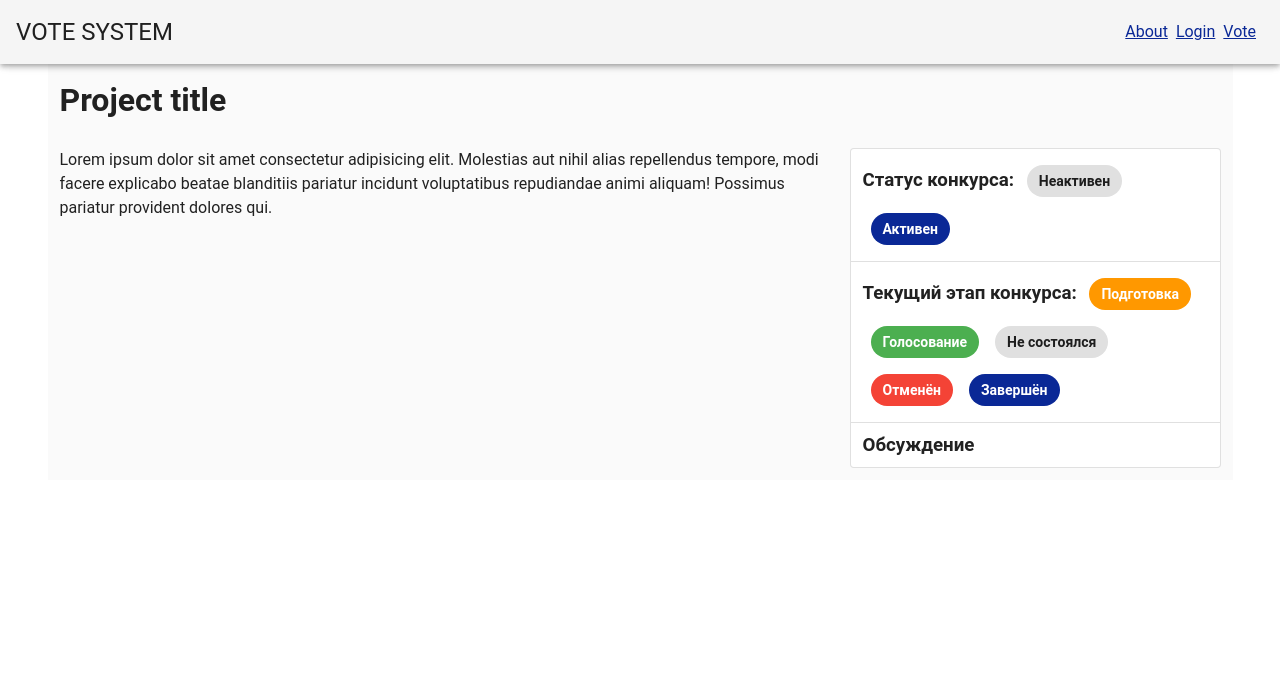
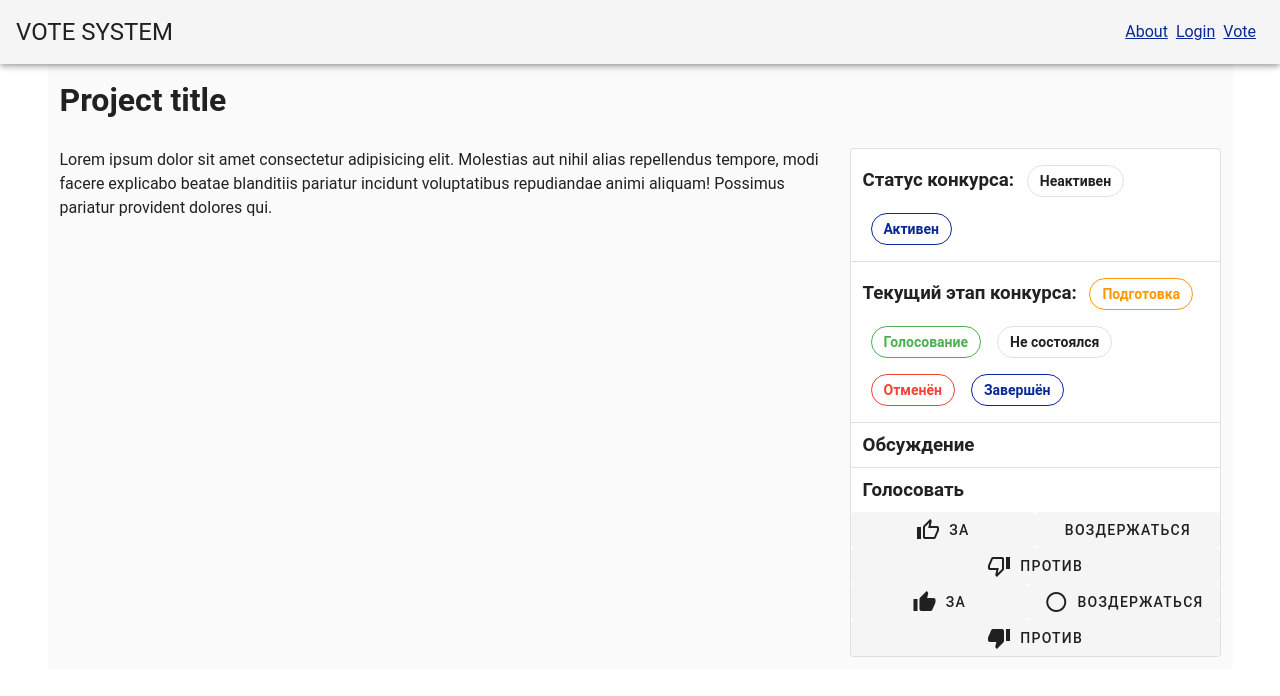
Before and after one commit to iguxa/api_hack, a Vue app in the folder front/: page /vote/1 in a window 1280 px wide. Shown: the top 696 px of the page. Built offline with nearby package versions, Linux system fonts and the light colour scheme; a small style sheet from the web is missing.

Commit message:
vote buttons

```diff
--- a/front/src/views/Vote.vue
+++ b/front/src/views/Vote.vue
@@ -13,20 +13,54 @@
         <v-card outlined>
           <h3 class="my-2 mx-3">
             Статус конкурса:
-            <v-chip class="ma-2">Неактивен</v-chip>
-            <v-chip class="ma-2" color="primary">Активен</v-chip>
+            <v-chip class="ma-2" outlined>Неактивен</v-chip>
+            <v-chip class="ma-2" color="primary" outlined>Активен</v-chip>
           </h3>
           <v-divider></v-divider>
           <h3 class="my-2 mx-3">
             Текущий этап конкурса:
-            <v-chip class="ma-2" color="orange" text-color="white">Подготовка</v-chip>
-            <v-chip class="ma-2" color="green" text-color="white">Голосование</v-chip>
-            <v-chip class="ma-2">Не состоялся</v-chip>
-            <v-chip class="ma-2" color="red" text-color="white">Отменён</v-chip>
-            <v-chip class="ma-2" color="primary">Завершён</v-chip>
+            <v-chip class="ma-2" color="orange" outlined>Подготовка</v-chip>
+            <v-chip class="ma-2" color="green" outlined>Голосование</v-chip>
+            <v-chip class="ma-2" outlined>Не состоялся</v-chip>
+            <v-chip class="ma-2" color="red" outlined>Отменён</v-chip>
+            <v-chip class="ma-2" color="primary" outlined>Завершён</v-chip>
           </h3>
           <v-divider></v-divider>
           <h3 class="my-2 mx-3">Обсуждение</h3>
+          <v-divider></v-divider>
+          <h3 class="my-2 mx-3">Голосовать</h3>
+          <v-row no-gutters>
+            <v-col>
+              <v-btn block depressed>
+                <v-icon class="mr-2">mdi-thumb-up-outline</v-icon>За
+              </v-btn>
+            </v-col>
+            <v-col>
+              <v-btn block depressed>Воздержаться</v-btn>
+            </v-col>
+            <v-col>
+              <v-btn block depressed>
+                <v-icon class="mr-2">mdi-thumb-down-outline</v-icon>Против
+              </v-btn>
+            </v-col>
+          </v-row>
+          <v-row no-gutters>
+            <v-col>
+              <v-btn block depressed>
+                <v-icon class="mr-2">mdi-thumb-up</v-icon>За
+              </v-btn>
+            </v-col>
+            <v-col>
+              <v-btn block depressed>
+                <v-icon class="mr-2">mdi-radiobox-blank</v-icon>Воздержаться
+              </v-btn>
+            </v-col>
+            <v-col>
+              <v-btn block depressed>
+                <v-icon class="mr-2">mdi-thumb-down</v-icon>Против
+              </v-btn>
+            </v-col>
+          </v-row>
         </v-card>
       </v-col>
     </v-row>
```
